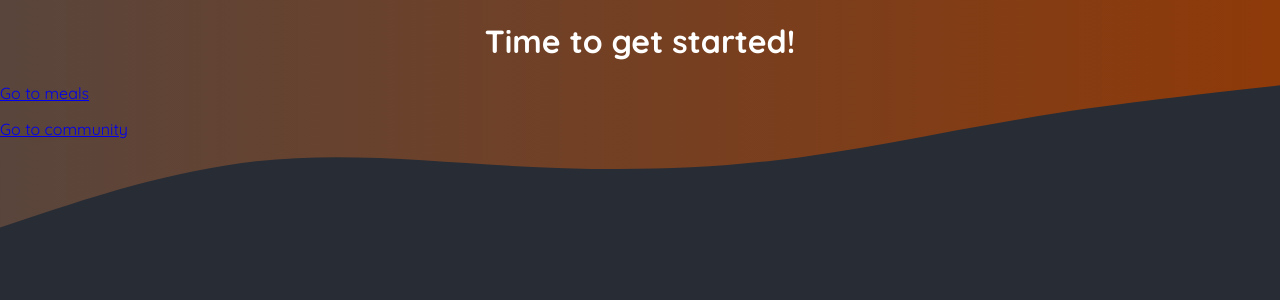
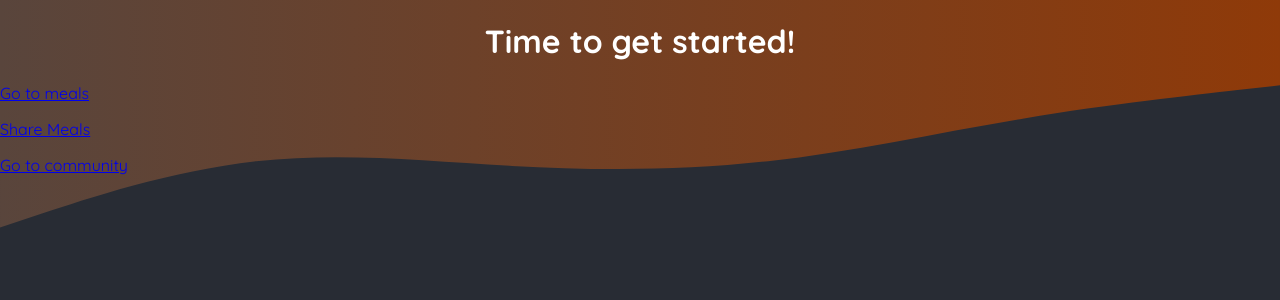
Before and after one commit to artem-tkachuk/foodies, a Next.js app: page / in a window 1280 px wide. Shown: the top 300 px of the page. Built offline with nearby package versions, Linux system fonts and the light colour scheme.

Commit message:
Add links to share meals page

```diff
--- a/src/app/page.js
+++ b/src/app/page.js
@@ -10,6 +10,9 @@ export default function Home() {
                 <Link href="/meals">Go to meals</Link>
             </p>
             <p>
+                <Link href="/meals/share">Share Meals</Link>
+            </p>
+            <p>
                 <Link href="/community">Go to community</Link>
             </p>
         </main>
```
